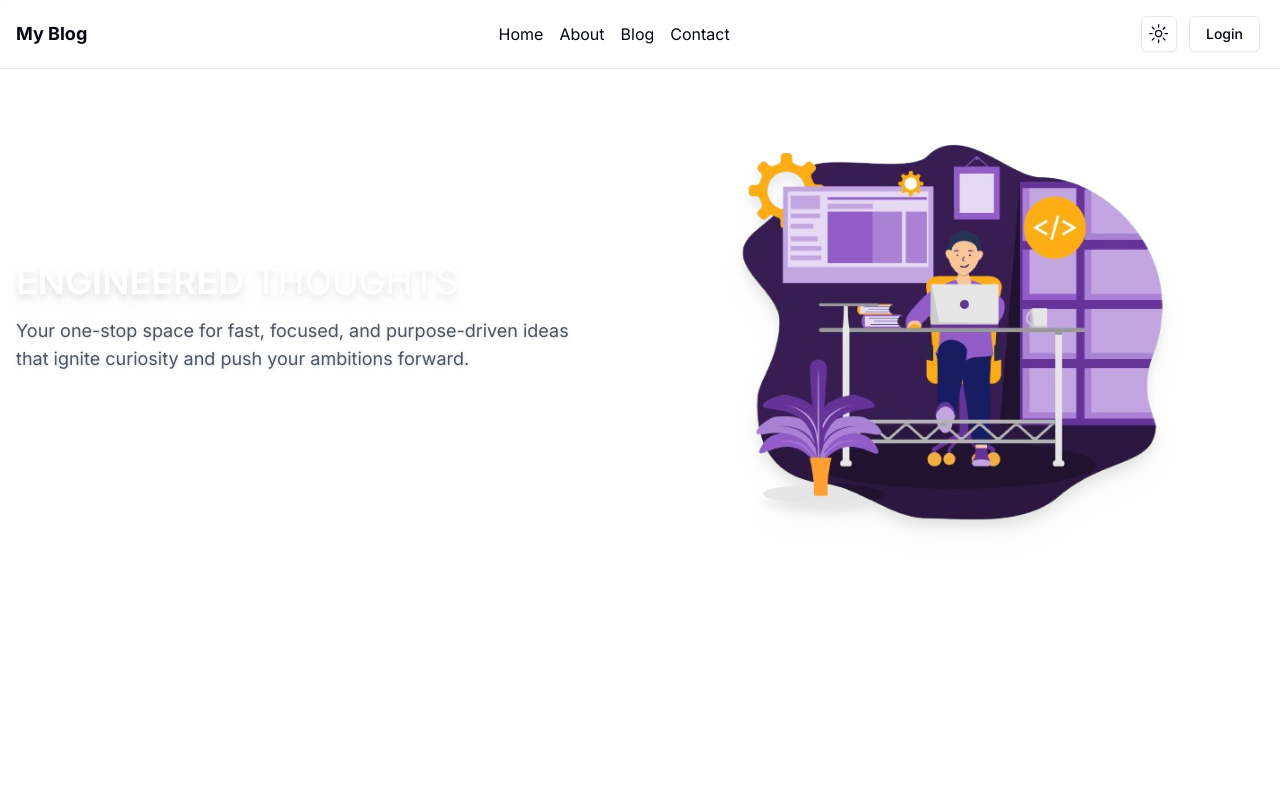
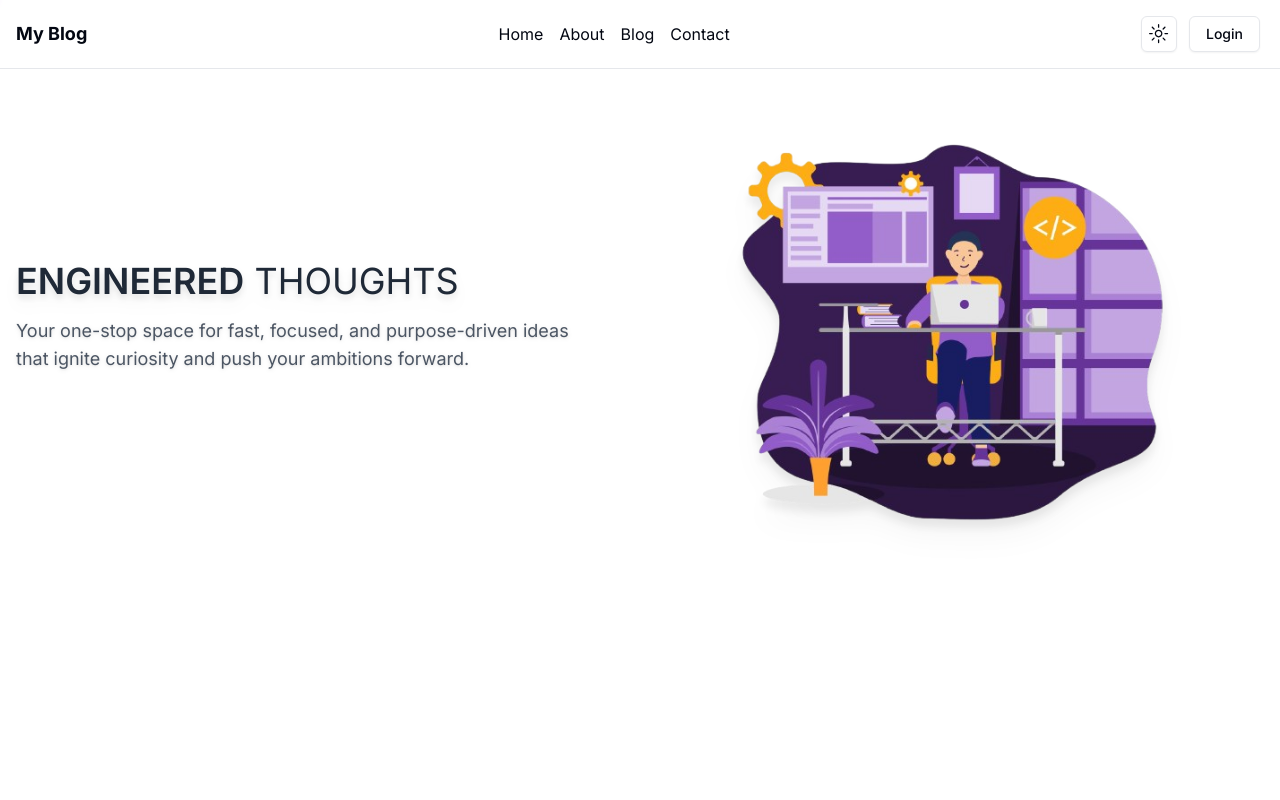
Before and after one commit to Yashkhope01/Blog, a Next.js app in the folder frontend/: page / in a window 1280 px wide. Shown: the top 800 px of the page. Built offline with nearby package versions, Linux system fonts and the light colour scheme; no server answers.

Commit message:
Update page.js

```diff
--- a/frontend/app/page.js
+++ b/frontend/app/page.js
@@ -31,7 +31,7 @@ export default function Home() {
     <ShootingStars className="absolute inset-0 w-full h-full -z-10 pointer-events-none" />
     <section className="relative z-10 container px-4 py-10 mx-auto lg:h-128 lg:flex lg:items-center">
           <div className="w-full text-center lg:text-left lg:w-1/2 lg:-mt-8">
-            <h1 className="text-3xl leading-snug text-gray-800 dark:text-gray-200 text-white drop-shadow-lg md:text-4xl">
+            <h1 className="text-3xl leading-snug text-gray-800 dark:text-gray-200 drop-shadow-lg md:text-4xl">
               <span className="font-semibold">ENGINEERED</span> THOUGHTS
               <br className="hidden lg:block" />
               <span className="font-semibold underline decoration-primary">
```
